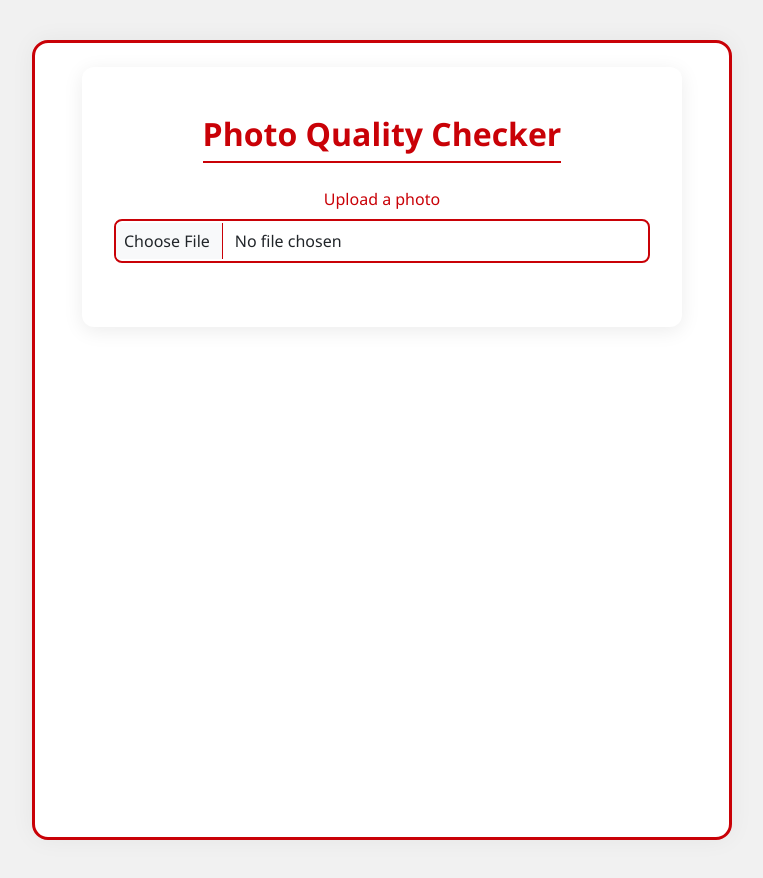
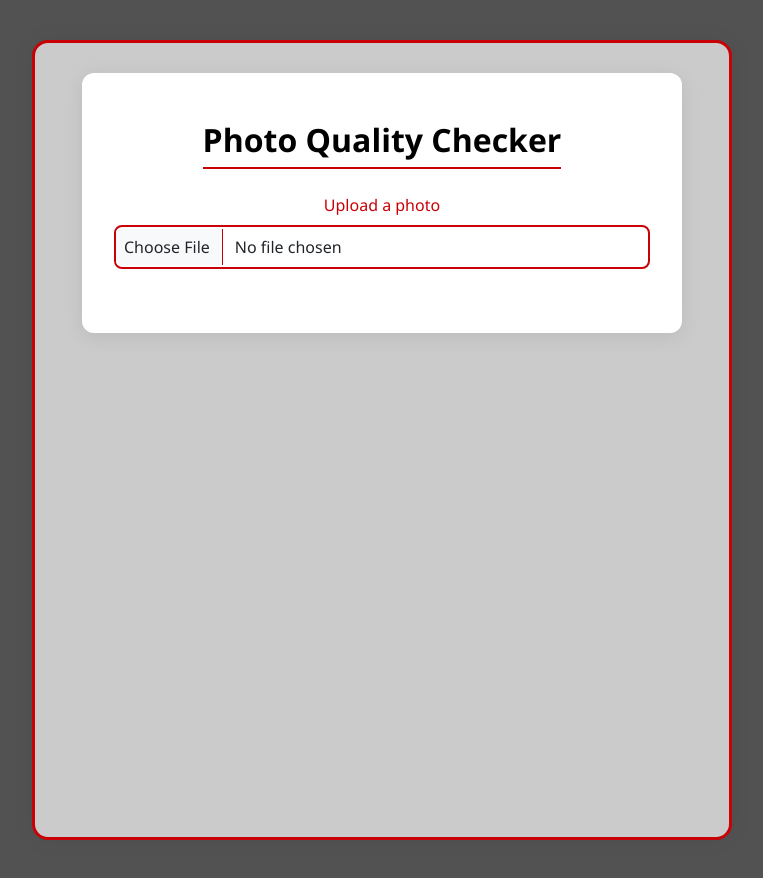
Before and after one commit to smrayon/Image_Quality_Checker, a plain HTML site: page index.html in a window 1280 px wide. Shown: the whole page, without its empty margins (258-1021 px from the left). Drawn offline with nearby package versions, Linux system fonts and the light colour scheme.

Commit message:
styling changes

```diff
--- a/index.css
+++ b/index.css
@@ -1,5 +1,5 @@
 body {
-  background-color: #f1f1f1;
+  background-color: #525252;
   font-family: 'Segoe UI', 'Roboto', sans-serif;
   color: #333;
   text-align: center;
@@ -10,18 +10,20 @@ body {
 h2 {
   font-size: 2rem;
   font-weight: 600;
-  color: #c90107;
+  color: #000000;
   margin-bottom: 2rem;
   border-bottom: 2px solid #c90107;
   display: inline-block;
   padding-bottom: 0.5rem;
 }
 
+
+/*inner container*/
 .container {
   max-width: 600px;
   margin: auto;
   padding: 2rem;
-  background-color: #fff;
+  background-color: #ffffff;
   border-radius: 12px;
   box-shadow: 0 4px 20px rgba(0, 0, 0, 0.08);
 }
@@ -29,10 +31,10 @@ h2 {
 .outer-box {
   max-width: 700px;
   margin: 40px auto;
-  padding: 24px;
+  padding: 30px;
   border: 3px solid #c90107;
   border-radius: 16px;
-  background: #fff;
+  background: #cccbcb;
   box-shadow: 0 0 24px rgba(0,0,0,0.05);
   min-height: 100vh;
 }
```
